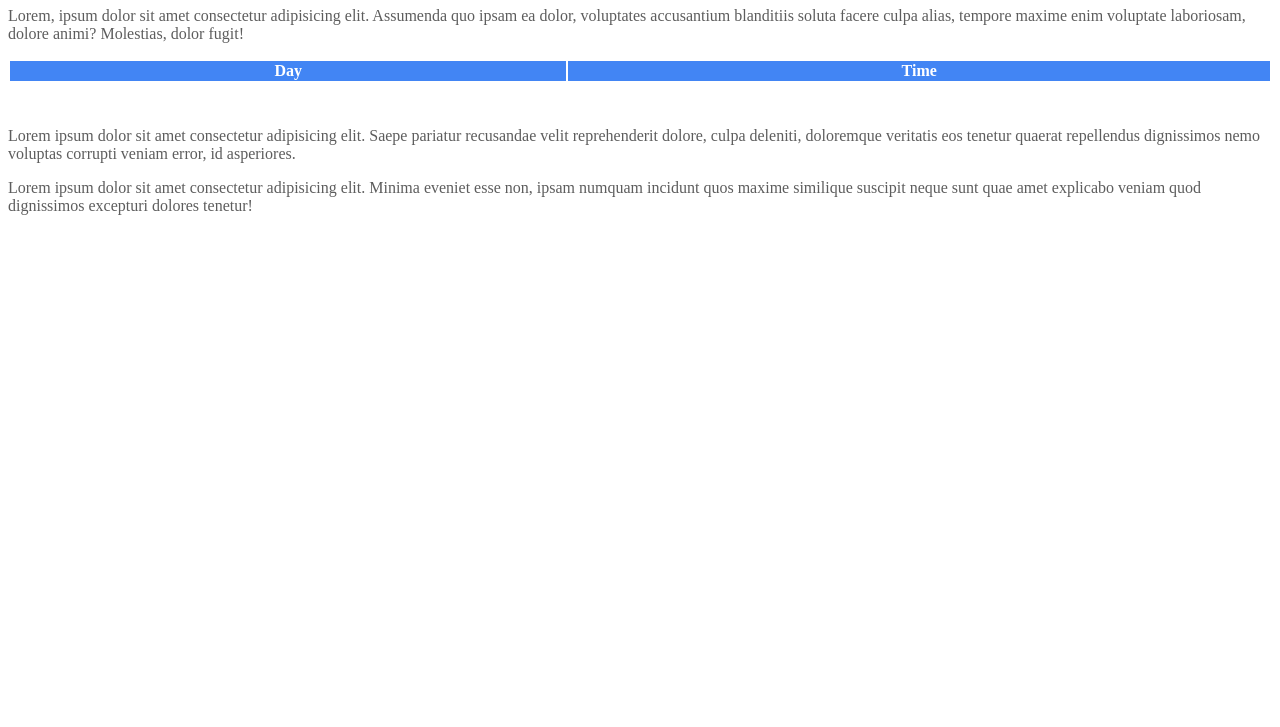
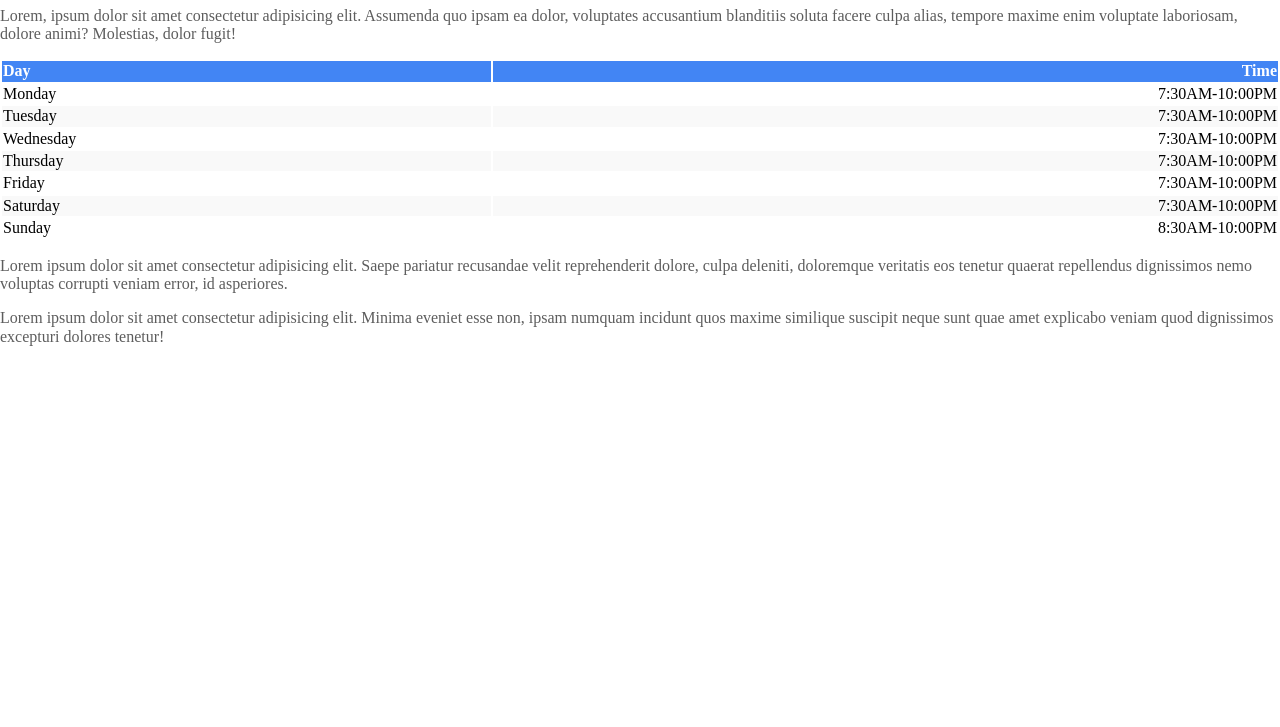
Before and after one commit to davidschneiderdev/Reverse-engineered-blog, a plain HTML site: page index.html in a window 1280 px wide. Shown: the part 73-800 px from the top of the page. Drawn offline with nearby package versions, Linux system fonts and the light colour scheme.

Commit message:
adds new classes to table rows

```diff
--- a/index.html
+++ b/index.html
@@ -7,7 +7,10 @@
     <meta http-equiv="X-UA-Compatible" content="ie=edge">
     <title>Document</title>
 
+    <link rel="stylesheet" href="https://cdnjs.cloudflare.com/ajax/libs/normalize/8.0.1/normalize.min.css">
+
     <link rel="stylesheet" href="stylesheets/styles.css">
+
 </head>
 <body>
     <h1>Hello World</h1>
@@ -17,38 +20,40 @@
     <table>
         <thead>
             <tr>
-                <th>Day</th>
-                <th>Time</th>
+                <th class="column-1">Day</th>
+                <th class="column-2">Time</th>
             </tr>
         </thead>
         <tbody>
             <tr>
-                <td></td>
-                <td></td>
+                <td>Monday</td>
+                <!-- Tags can have multiple classes.
+                    Just seperate them by spaces. -->
+                <td class="column-2">7:30AM-10:00PM</td>
+            </tr>
+            <tr class="odd-row">
+                <td>Tuesday</td>
+                <td class="column-2">7:30AM-10:00PM</td>
             </tr>
             <tr>
-                <td></td>
-                <td></td>
+                <td>Wednesday</td>
+                <td class="column-2">7:30AM-10:00PM</td>
+            </tr>
+            <tr class="odd-row">
+                <td>Thursday</td>
+                <td class="column-2">7:30AM-10:00PM</td>
             </tr>
             <tr>
-                <td></td>
-                <td></td>
+                <td>Friday</td>
+                <td class="column-2">7:30AM-10:00PM</td>
+            </tr>
+            <tr class="odd-row">
+                <td>Saturday</td>
+                <td class="column-2">7:30AM-10:00PM</td>
             </tr>
             <tr>
-                <td></td>
-                <td></td>
-            </tr>
-            <tr>
-                <td></td>
-                <td></td>
-            </tr>
-            <tr>
-                <td></td>
-                <td></td>
-            </tr>
-            <tr>
-                <td></td>
-                <td></td>
+                <td>Sunday</td>
+                <td class="column-2">8:30AM-10:00PM</td>
             </tr>
         </tbody>
     </table>
```
